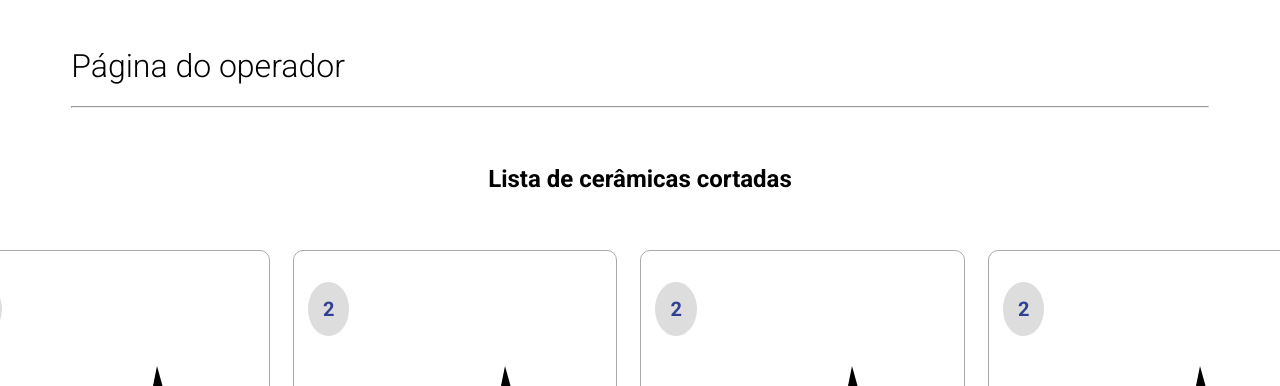
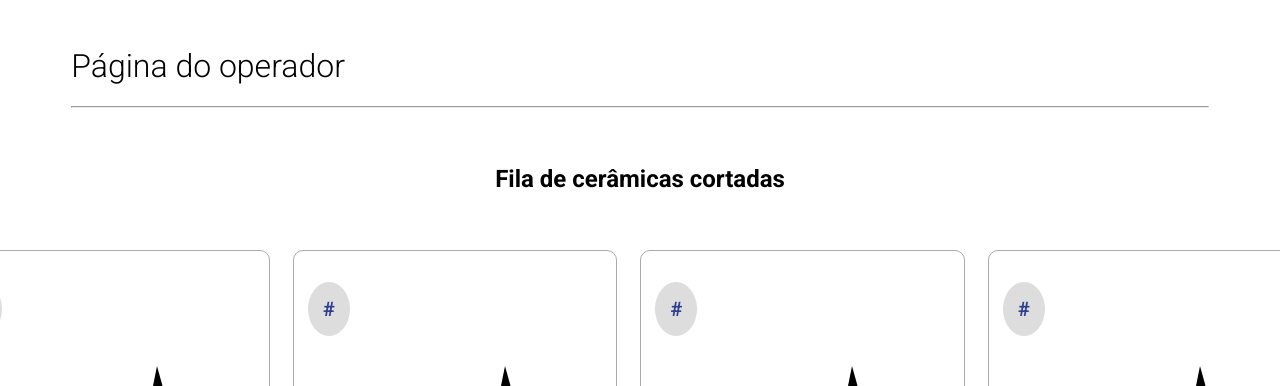
Before and after one commit to PI2-SERCA/operador-ui, a React (Create React App) app: page / in a window 1280 px wide. Shown: the top 386 px of the page. Built offline with nearby package versions, Linux system fonts and the light colour scheme.

Commit message:
Pequenas alterações

```diff
--- a/src/App.tsx
+++ b/src/App.tsx
@@ -3,7 +3,7 @@ import { Home } from './pages/Home';
 
 const listaCeramicas = [
         {
-            width: 45,
+            width: 41,
             length: 46,
             depth: 3.5,
             numberOfTimes: 23,
@@ -21,7 +21,7 @@ const listaCeramicas = [
             numberOfTimes: 13,
         },
         {
-            width: 47.5,
+            width: 25.5,
             length: 12.46,
             depth: 5.78,
             numberOfTimes: 4,
--- a/src/pages/Home.tsx
+++ b/src/pages/Home.tsx
@@ -5,12 +5,13 @@ export const Home: React.FC<tipoCeramica> = (prop: tipoCeramica) => (
         <div className='container'>
             <h1 className='tituloPagina'>Página do operador</h1>
             <hr />
-            <h2 className='titulo'>Lista de cerâmicas cortadas</h2>
+            <h2 className='titulo'>Fila de cerâmicas cortadas</h2>
             <section className='lista-corte'>
                 {prop.ceramica.map(
                     (ceramica) => (
                         <div className='corte'>
-                                <p className='numeroCorte'>2</p>
+                            <p className='numeroCorte'>#</p>
+
                             <svg>
                                 <polygon points='200,10 250,190 160,210' />
                             </svg>
```
Lines whose indentation alone changed are shown as unchanged.
